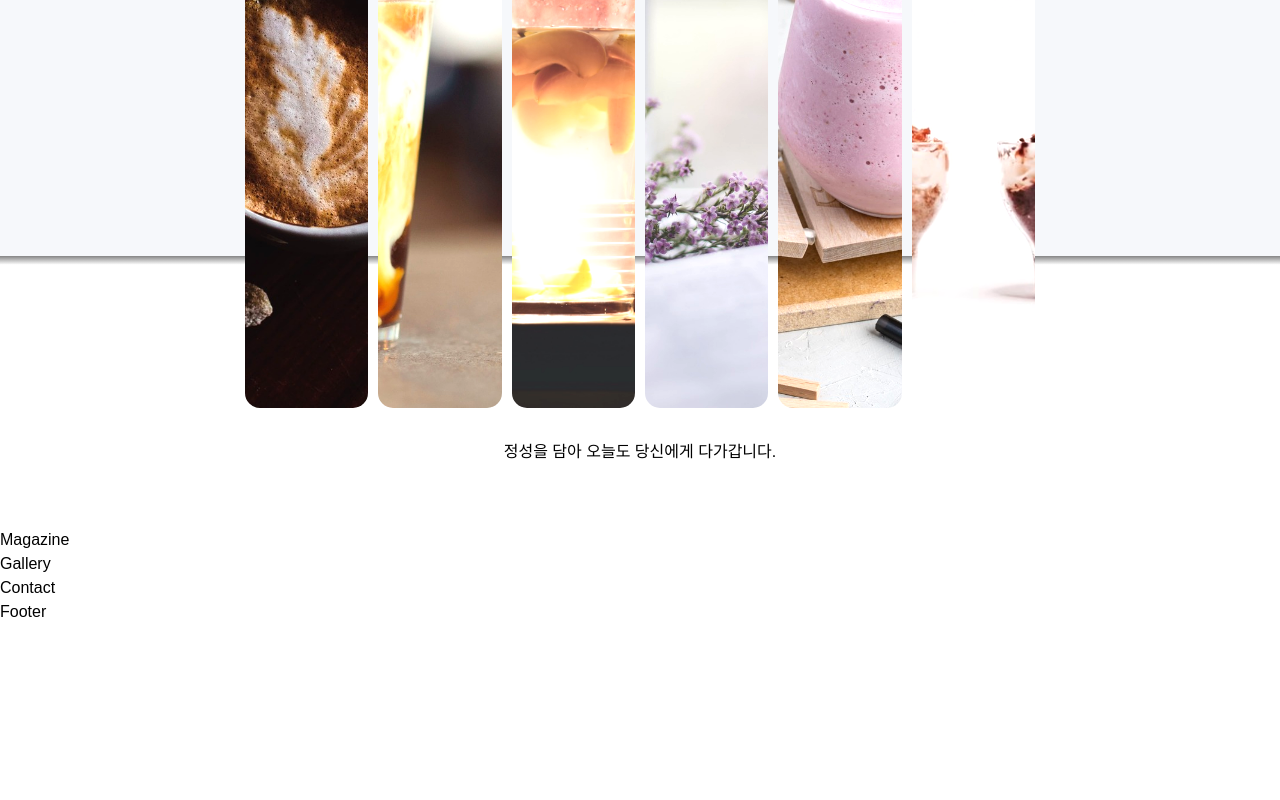
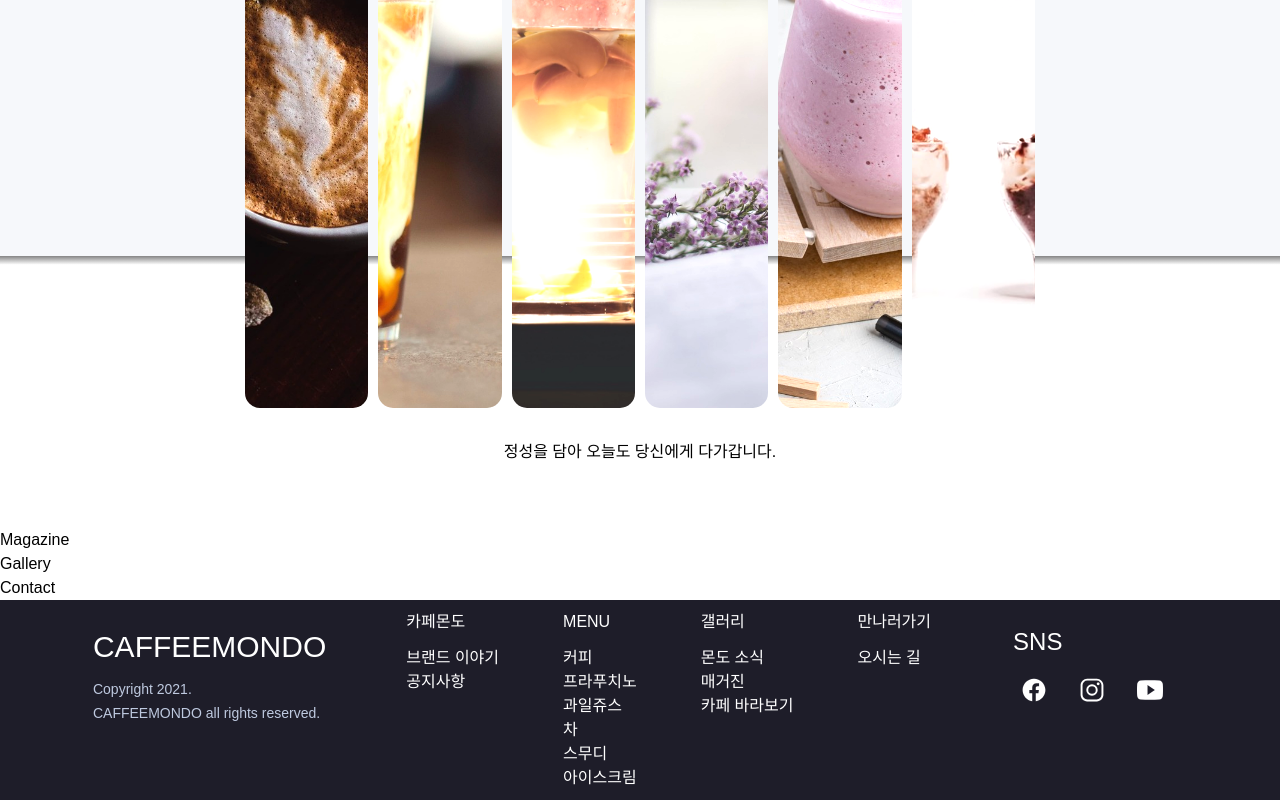
Before and after one commit to swpark907/cafe_mondo, a React (Create React App) app: page / in a window 1280 px wide. Shown: the part 1980-2780 px from the top of the page. Before the commit the page ends 2604 px from the top, so only its background shows below. Built offline with nearby package versions, Linux system fonts and the light colour scheme.

Commit message:
update Footer

```diff
--- /dev/null
+++ b/src/components/Footer/Footer.css
@@ -0,0 +1,82 @@
+.app__footer{
+  color: white;
+  width: 100%;
+  height: 25vh;
+  background-color: var(--color-dark-grey);
+  display: flex;
+  justify-content: center;
+  align-items: center;
+  padding: 1.5rem 0;
+}
+
+.app__footer__info{
+  margin-bottom: auto;
+  margin-right: 3rem;
+}
+.app__footer__info h3{
+  font-size: 30px;
+  font-weight: 500;
+}
+
+.app__footer__info p{
+  font-size: 14px;
+  font-family: var(--font-noto);
+  font-weight: 300;
+  margin-top: 0.5rem;
+  color: #bec9df;
+  line-height: 1.5rem;
+}
+
+.app__footer__nav{
+  display: flex;
+}
+
+.app__footer__link{
+  margin: 0 2rem;
+}
+
+.app__footer__nav__main{
+  font-weight: 500;
+}
+
+.app__footer__nav__sub{
+  margin-top: 0.7rem;
+  font-weight: 200;
+}
+
+.app__footer__nav__sub li:hover{
+  cursor: pointer;
+}
+
+.app__footer__social{
+  margin-bottom: auto;
+  margin-left: 50px;
+
+}
+
+.app__footer__social p{
+  line-height: 35px;
+  font-size: 24px;
+  font-weight: 500;
+}
+.social__links{
+  margin-top: 0.5rem;
+  display: flex;
+}
+.social__links li{
+  font-size: 26px;
+  margin-right: 1rem;
+  cursor: pointer;
+  transition: 200ms;
+  padding: 0.5rem;
+}
+
+#social__facebook:hover{
+  color: #4064AC;
+}
+#social__instagram:hover{
+  color: #D52977;
+}
+#social__youtube:hover{
+  color: #F60902;
+}
--- a/src/components/Footer/Footer.jsx
+++ b/src/components/Footer/Footer.jsx
@@ -1,9 +1,79 @@
-import React from 'react';
+import React from "react";
+import "./Footer.css";
+import { Link } from "react-router-dom";
 
 const Footer = () => {
+  const infoStyle = {
+    fontWeight: "200",
+  };
+
   return (
-    <div>
-      Footer
+    <div className="app__footer">
+      <div className="app__footer__info">
+        <h3>CAFFEEMONDO</h3>
+        <p>
+          Copyright 2021. <br />
+          CAFFEEMONDO all rights reserved.
+        </p>
+      </div>
+      <div>
+        <ul className="app__footer__nav">
+          <li className="app__footer__link">
+            <Link to="/about">
+              <span className="app__footer__nav__main">카페몬도</span>
+            </Link>
+            <ul className="app__footer__nav__sub">
+              <li>브랜드 이야기</li>
+              <li>공지사항</li>
+            </ul>
+          </li>
+          <li className="app__footer__link">
+            <Link to="/">
+              <span className="app__footer__nav__main">MENU</span>
+            </Link>
+            <ul className="app__footer__nav__sub">
+              <li>커피</li>
+              <li>프라푸치노</li>
+              <li>과일쥬스</li>
+              <li>차</li>
+              <li>스무디</li>
+              <li>아이스크림</li>
+            </ul>
+          </li>
+          <li className="app__footer__link">
+            <Link to="/">
+              <span className="app__footer__nav__main">갤러리</span>
+            </Link>
+            <ul className="app__footer__nav__sub">
+              <li>몬도 소식</li>
+              <li>매거진</li>
+              <li>카페 바라보기</li>
+            </ul>
+          </li>
+          <li className="app__footer__link">
+            <Link to="/">
+              <span className="app__footer__nav__main">만나러가기</span>
+            </Link>
+            <ul className="app__footer__nav__sub">
+              <li>오시는 길</li>
+            </ul>
+          </li>
+        </ul>
+      </div>
+      <div className="app__footer__social">
+        <p>SNS</p>
+        <ul className="social__links">
+          <li id="social__facebook">
+            <ion-icon name="logo-facebook"></ion-icon>
+          </li>
+          <li id="social__instagram">
+            <ion-icon name="logo-instagram"></ion-icon>
+          </li>
+          <li id="social__youtube">
+            <ion-icon name="logo-youtube"></ion-icon>
+          </li>
+        </ul>
+      </div>
     </div>
   );
 };
```
